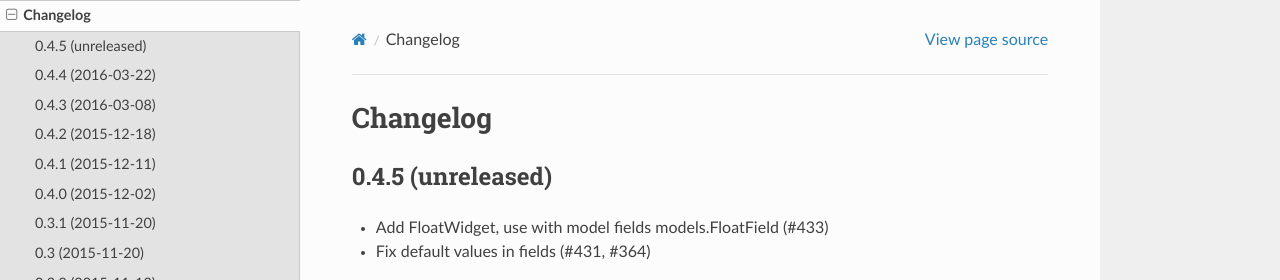
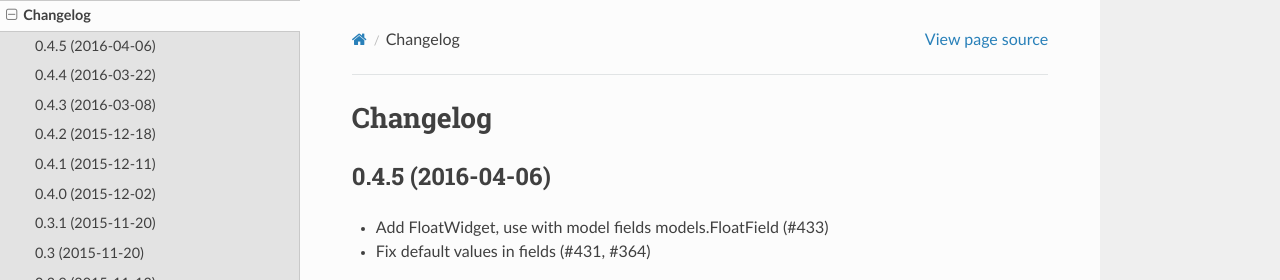
Before and after one commit to django-import-export/django-import-export, a Sphinx documentation site: the page built from docs/changelog.rst, in a window 1280 px wide and 900 px high. Shown: the top 280 px of the window. Built offline with Sphinx 7.4.7 and the Read the Docs theme 2.0.0, drawn with Linux system fonts in a browser that asks for light colours.

Commit message:
Preparing release 0.4.5

```diff
--- a/docs/changelog.rst
+++ b/docs/changelog.rst
@@ -1,7 +1,7 @@
 Changelog
 =========
 
-0.4.5 (unreleased)
+0.4.5 (2016-04-06)
 ------------------
 
 - Add FloatWidget, use with model fields models.FloatField (#433)
--- a/import_export/__init__.py
+++ b/import_export/__init__.py
@@ -1 +1 @@
-__version__ = '0.4.5.dev0'
+__version__ = '0.4.5'
```
